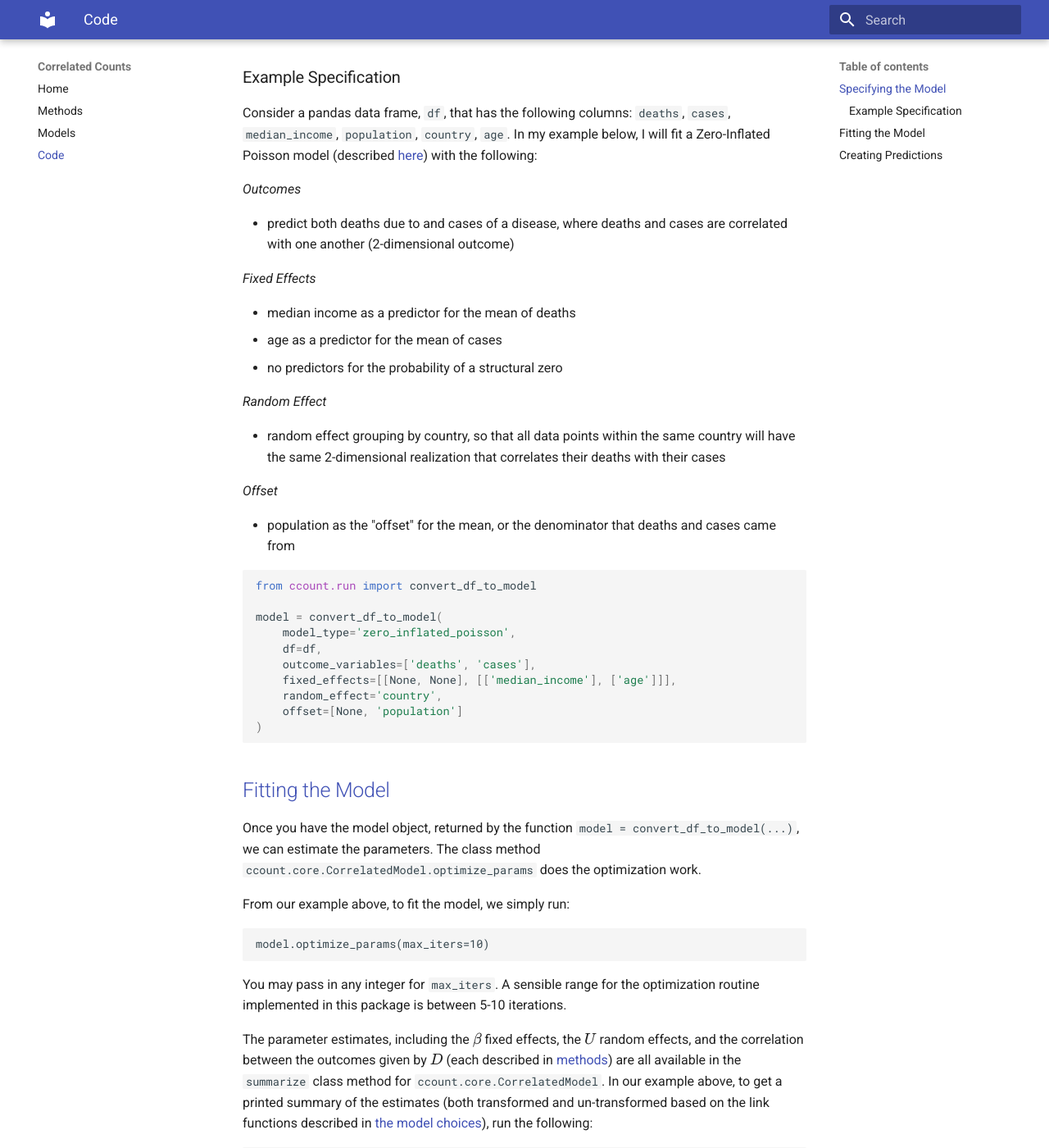
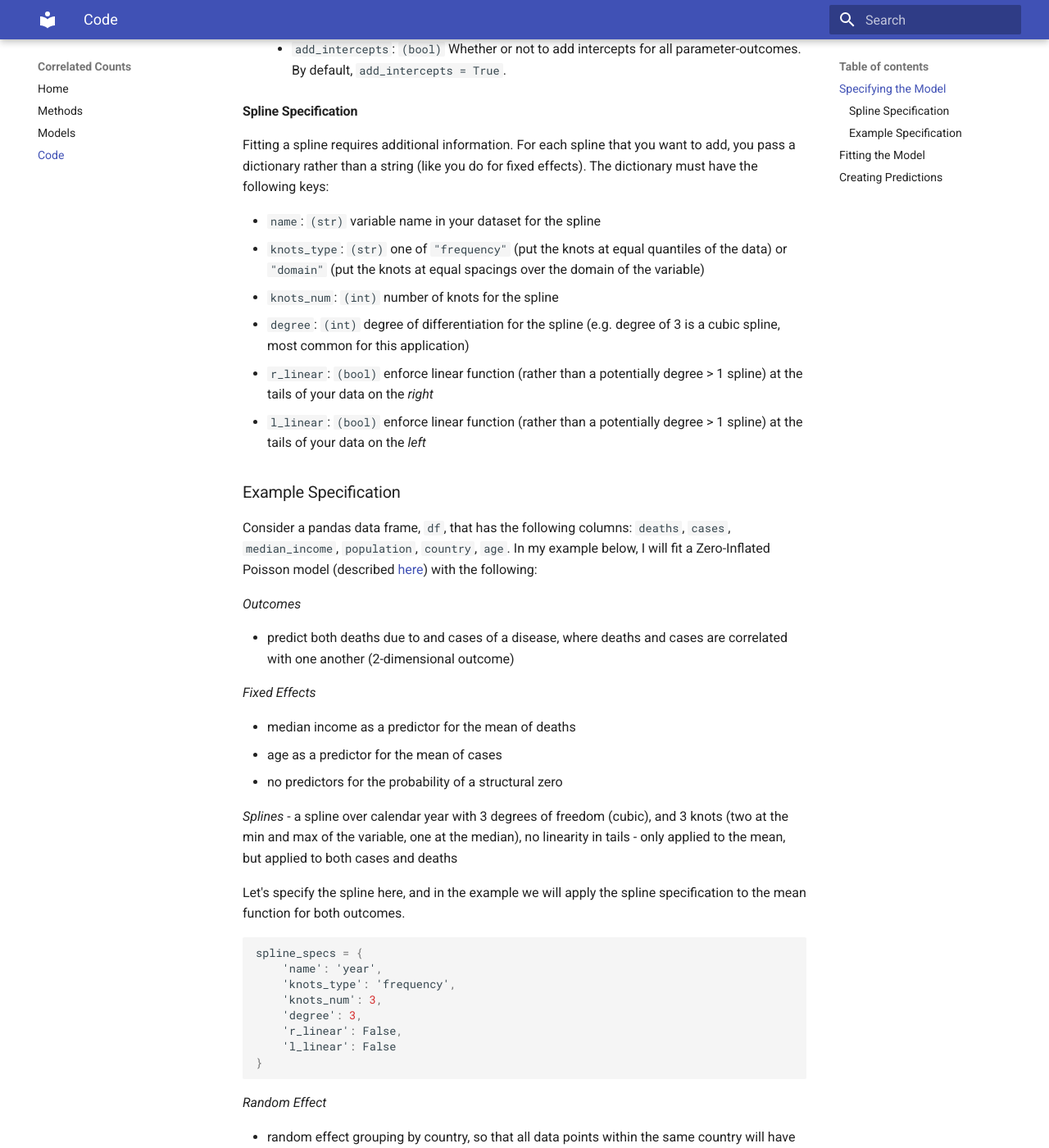
Before and after one commit to ihmeuw-msca/CorrelatedCounts, an MkDocs documentation site: the page built from docs/code.md, in a window 1280 px wide and 1400 px high, scrolled down 1231 px. Shown: the whole window at 82% size. Built offline with MkDocs 1.6.1 and Material for MkDocs 9.7.7, drawn with Linux system fonts in a browser that asks for light colours; formulas are drawn with MathJax 3; some of the changed text lies outside the part shown.

Commit message:
Updated docs for splines + tolerance

````diff
--- a/docs/code.md
+++ b/docs/code.md
@@ -13,11 +13,24 @@
 - `outcome_variables`: `(List[str])` A list of the names of the outcome variables.
 - `fixed_effects`: `(List[List[List[str] or None]])` Nested lists of the names of fixed effects to put on each of the parameters and outcomes. See [here](models.md#parametrization) for details. If you do **not** want to put any covariates on a parameter-outcome combination, pass `None` instead of `List[str]`. *Note: Intercepts are automatically added for each parameter-outcome. Do not add another intercept.*
 - `random_effect`: `(str)` Name of the variable that specifies the grouping of the random effect.
+- `spline`: `(List[List[List[dict] or None]])` Nested lists of dictionaries that gives the spline specification
 - `offset`: `List[str]` (optional) List of variable names to use as an offset for each parameter. Must be of the length of the number of parameters in each model, **and in the correct order**. See [here](models.md#choices) for the number and order of parameters for each model type. To include an offset on only one parameter, pass a list of the variable name and `None`, in the correct order corresponding to your model type.
 - `weight`: `(str)` (optional) Name of the variable that specifies the weight to place on each observation.
 - `**kwargs`: Additional arguments
     + `normalize_X`: `(bool)` Whether or not to scale the covariates by their mean and standard deviation. By default, `normalize_X = True`. The resulting parameters are transformed after fitting so that they can be interpreted in the original space as the covariates.
     + `add_intercepts`: `(bool)` Whether or not to add intercepts for all parameter-outcomes. By default, `add_intercepts = True`.
+
+#### Spline Specification
+
+Fitting a spline requires additional information. For each spline that you want to add, you pass a dictionary rather than a string (like you do for fixed effects).
+The dictionary must have the following keys:
+
+- `name`: `(str)` variable name in your dataset for the spline
+- `knots_type`: `(str)` one of `"frequency"` (put the knots at equal quantiles of the data) or `"domain"` (put the knots at equal spacings over the domain of the variable)
+- `knots_num`: `(int)` number of knots for the spline
+- `degree`: `(int)` degree of differentiation for the spline (e.g. degree of 3 is a cubic spline, most common for this application)
+- `r_linear`: `(bool)` enforce linear function (rather than a potentially degree > 1 spline) at the tails of your data on the *right*
+- `l_linear`: `(bool)` enforce linear function (rather than a potentially degree > 1 spline) at the tails of your data on the *left*
 
 ### Example Specification
 
@@ -32,6 +45,23 @@
 - median income as a predictor for the mean of deaths
 - age as a predictor for the mean of cases
 - no predictors for the probability of a structural zero
+
+*Splines*
+- a spline over calendar year with 3 degrees of freedom (cubic), and 3 knots (two at the min and max of the variable, one at the median), no linearity in tails
+- only applied to the mean, but applied to both cases and deaths
+
+Let's specify the spline here, and in the example we will apply the spline specification to the mean function for both outcomes.
+
+```
+spline_specs = {
+    'name': 'year',
+    'knots_type': 'frequency',
+    'knots_num': 3,
+    'degree': 3,
+    'r_linear': False,
+    'l_linear': False
+}
+```
 
 *Random Effect*
 
@@ -50,7 +80,10 @@
     outcome_variables=['deaths', 'cases'],
     fixed_effects=[[None, None], [['median_income'], ['age']]],
     random_effect='country',
-    offset=[None, 'population']
+    offset=[None, 'population'],
+    spline=[[None, None],
+        [[spline_specs], [spline_specs]]
+    ]
 )
 ```
 
@@ -61,18 +94,24 @@
 From our example above, to fit the model, we simply run:
 
 ```
-model.optimize_params(max_iters=10)
+model.optimize_params(max_iters=100, max_beta_iters=10, max_U_iters=10, rel_tol=1e-4)
 ```
 
-You may pass in any integer for `max_iters`. A sensible range for the optimization routine implemented in this package is between 5-10 iterations.
+The parameters that are being optimized are the fixed effects and random effects. The optimization happens iteratively,
+and you may not need to completely optimize the fixed and random effects in each overall iteration. To control this process, you
+may pass in any integer for `max_iters`, `max_beta_iters`, and `max_U_iters`. You can also
+include a relative tolerance for the total error in the fixed and random effects with the argument `rel_tol`, and the
+program will terminate if it reaches `rel_tol` before completing `max_iters` iterations. We recommend the defaults above for all
+of these arguments.
 
 The parameter estimates, including the \(\beta\) fixed effects, the \(U\) random effects, and the correlation between the outcomes given by \(D\) (each described in [methods](methods.md)) are all available in the `summarize` class method for `ccount.core.CorrelatedModel`. In our example above, to get a printed summary of the estimates (both transformed and un-transformed based on the link functions described in [the model choices](models.md#choices)), run the following:
 
 ```
-model.summarize()
+model.summarize(file=...)
 ```
 
 If you want to save the model summary to a file so that you can access it later, pass `file=...` and it will re-route the output to whatever file name (must have a `.txt` extension) that you pass.
+If you do not pass a file, i.e. `file=None`, then it will return the summary in your session.
 
 ## [Creating Predictions](#predictions)
 
````
Also changed, not shown: docs/methods.md (+8 -0 lines), docs/updates.md (added, +6 -0 lines), 1 other file.
